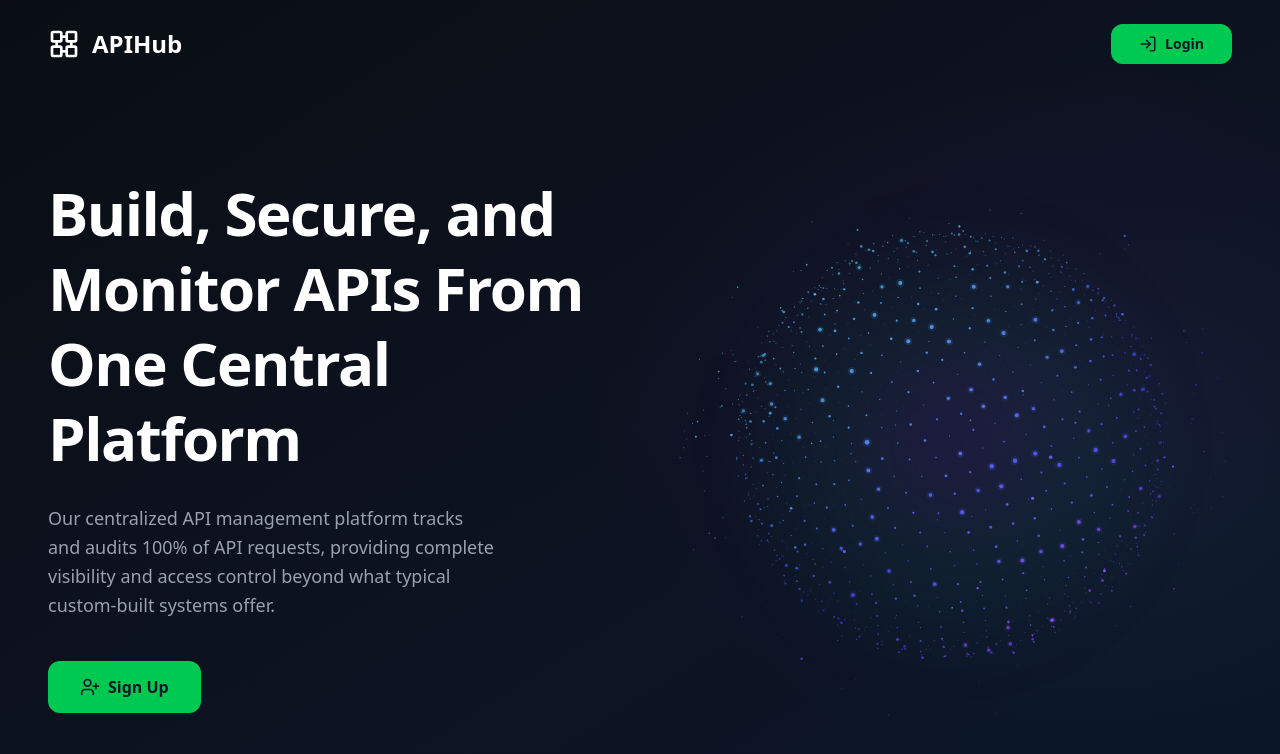
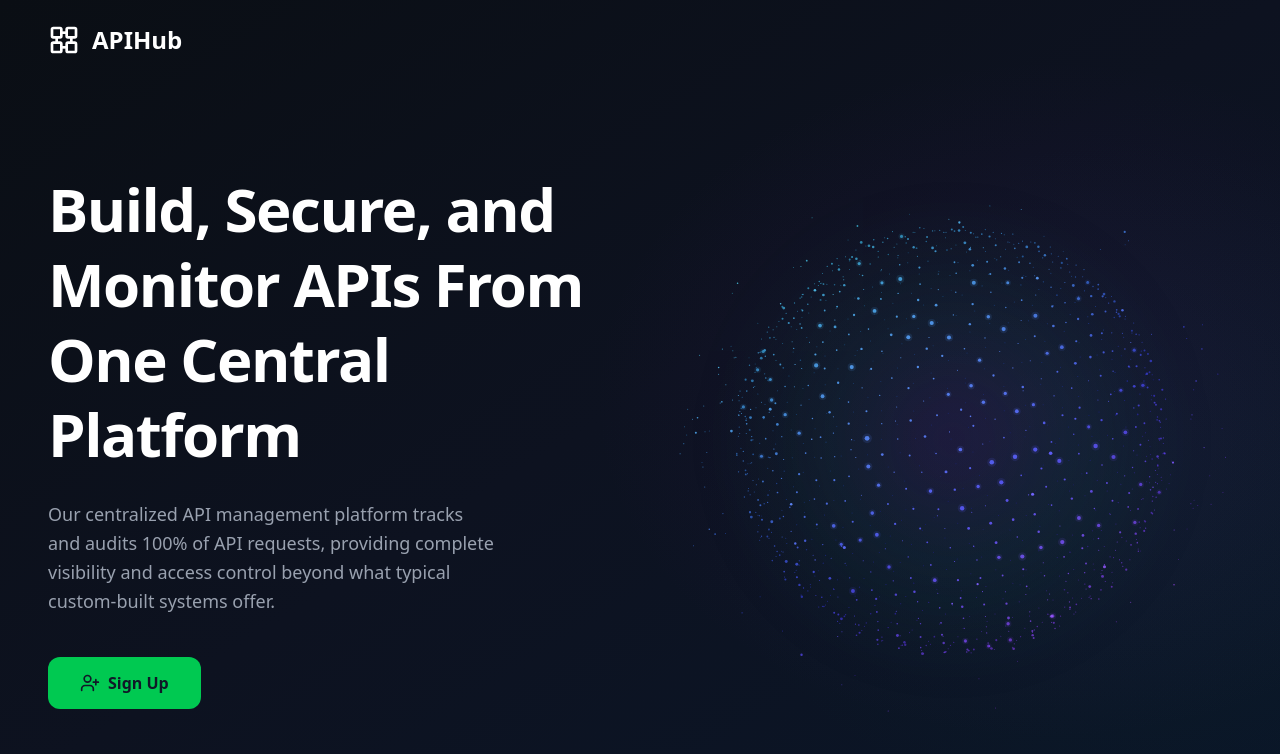
Before and after one commit to KEERTHIAANAND/APIHub, a React (Vite) app in the folder apihub/: page / in a window 1280 px wide. Shown: the top 754 px of the page. Built offline with nearby package versions, Linux system fonts and the light colour scheme.

Commit message:
feat: Remove login button from Navbar, now accessible only on the landing page

```diff
--- a/apihub/src/components/Navbar.jsx
+++ b/apihub/src/components/Navbar.jsx
@@ -18,20 +18,7 @@ const Navbar = () => {
                 </span>
                 <span>APIHub</span>
             </Link>
-
-            <div className="flex items-center gap-6">
-                <Link
-                    to="/login"
-                    className="px-7 py-2.5 rounded-xl bg-green-500 text-gray-900 font-semibold text-sm border-none cursor-pointer transition-all duration-300 hover:bg-green-600 hover:-translate-y-0.5 hover:shadow-lg hover:shadow-green-500/30 flex items-center gap-2 no-underline"
-                >
-                    <svg xmlns="http://www.w3.org/2000/svg" width="18" height="18" viewBox="0 0 24 24" fill="none" stroke="currentColor" strokeWidth="2" strokeLinecap="round" strokeLinejoin="round">
-                        <path d="M15 3h4a2 2 0 0 1 2 2v14a2 2 0 0 1-2 2h-4"></path>
-                        <polyline points="10 17 15 12 10 7"></polyline>
-                        <line x1="15" y1="12" x2="3" y2="12"></line>
-                    </svg>
-                    Login
-                </Link>
-            </div>
+            {/* Login button removed - now only on landing page below subtext */}
         </nav>
     );
 };
```
